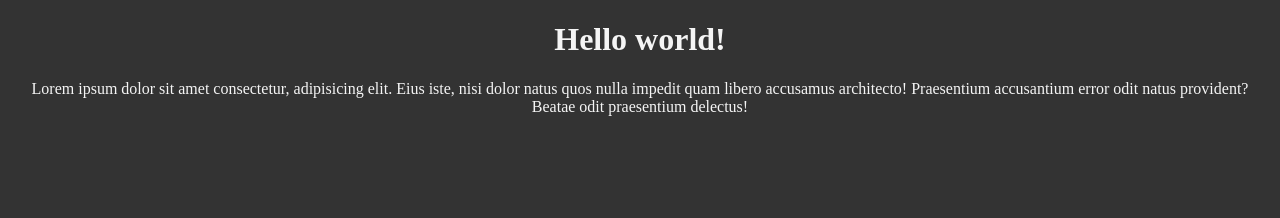
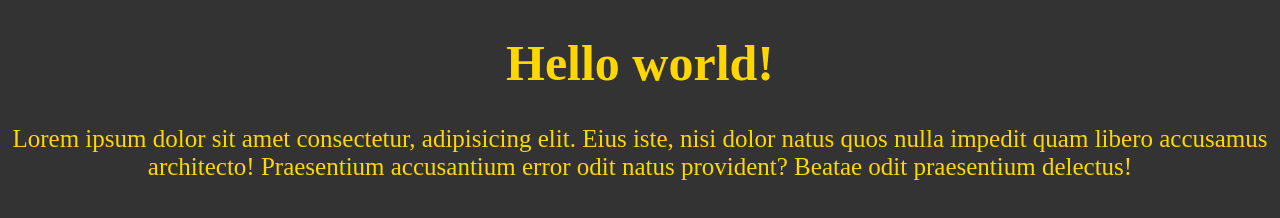
Before and after one commit to Behruz009/test-project-, a plain HTML site: page index.html in a window 1280 px wide. Drawn offline with Linux system fonts and the light colour scheme.

```diff
--- a/style.css
+++ b/style.css
@@ -6,4 +6,6 @@ body {
   max-width: 1024;
   margin: 0 auto;
   text-align: center;
+  color: gold;
+  font-size: 25px;
 }
```
